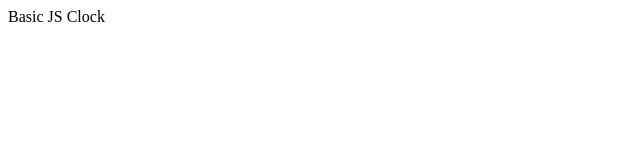
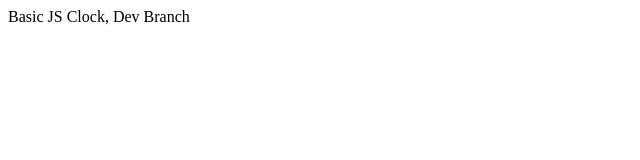
Before and after one commit to dextar1/clock, a plain HTML site: page index.html in a window 1280 px wide. Shown: the whole page, without its empty margins (0-640 px from the left). Drawn offline with Linux system fonts and the light colour scheme.

Commit message:
adds dev

```diff
--- a/index.html
+++ b/index.html
@@ -7,6 +7,6 @@
     <title>Clock</title>
 </head>
 <body>
-    Basic JS Clock
+    Basic JS Clock, Dev Branch
 </body>
 </html>
```
